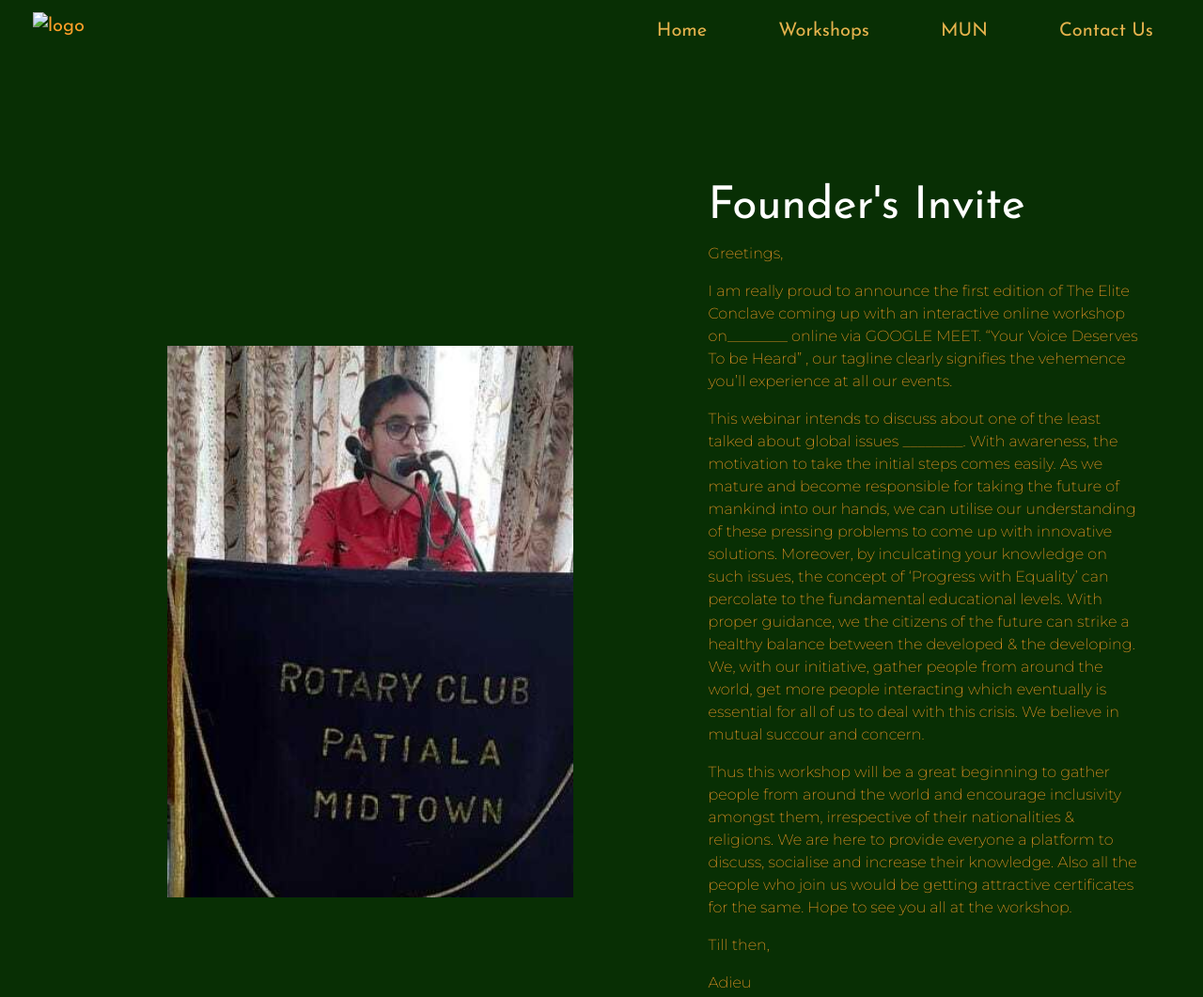
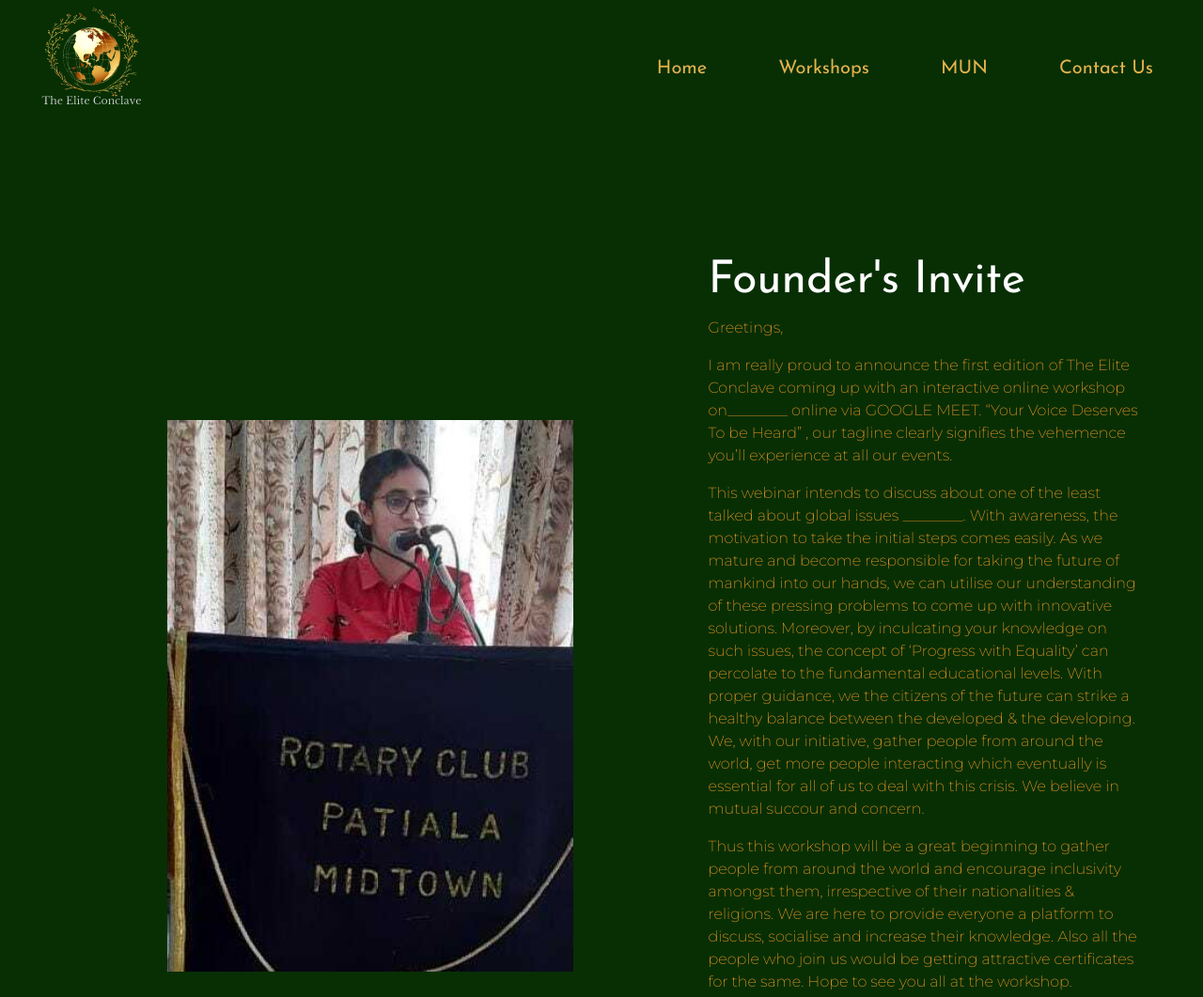
Before and after one commit to theeliteconvlave/theeliteconclave, a plain HTML site: page founder.html in a window 1280 px wide. Shown: the top 1061 px of the page at 94% size. Drawn offline with nearby package versions, Linux system fonts and the light colour scheme; a web font is replaced by a local one.

Commit message:
Update founder.html

```diff
--- a/founder.html
+++ b/founder.html
@@ -43,7 +43,7 @@
 
         <div class="container-fluid">
             <nav class="navbar navbar-expand-lg ">
-                <img class="navbar-brand" src="logo.png" alt="logo">
+                <img class="navbar-brand" src="imgs/logo.png" alt="logo">
 
 
 
```
